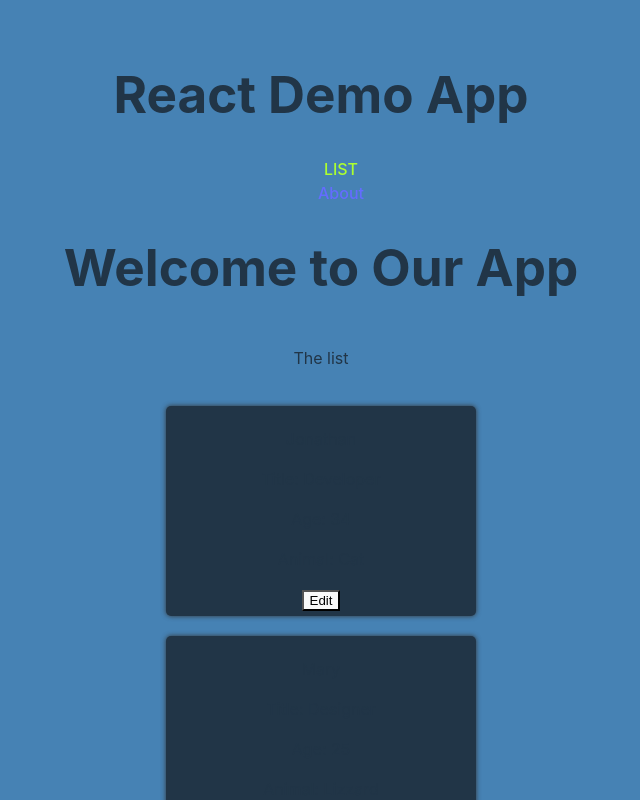
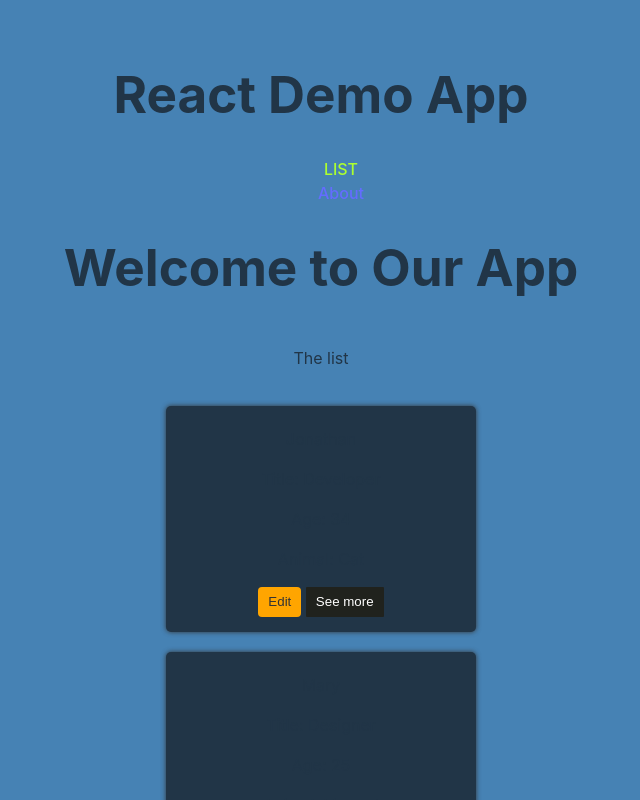
Before and after one commit to JonathanGian/React-Demo, a React (Vite) app: page / in a window 1280 px wide. Shown: the top 800 px of the page, without its empty margins (319-959 px from the left). Built offline with nearby package versions, Linux system fonts and the light colour scheme.

Commit message:
Add Button to JobCard, Add Details page,Styling for primary/secondary btn

```diff
--- a/src/components/Button.css
+++ b/src/components/Button.css
@@ -6,3 +6,23 @@
     padding: 5px 10px;
     margin-bottom: 10px;
 }
+
+.btn{
+    color: #333;
+    background-color: orange;
+    border-radius: 4px;
+    border: none;
+    height: 30px;
+    padding: 5px 10px;
+    margin-bottom: 10px;
+}
+.btn.primary{
+
+
+}
+.btn.secondary{
+    color:white;
+    background-color: rgba(32, 27, 11, 0.693);
+
+    border-radius: 1px;
+}
--- a/src/components/Button.jsx
+++ b/src/components/Button.jsx
@@ -1,7 +1,7 @@
 import "./Button.css"
-const Button = ({ text, cardClick, type = "button" }) => {// Type lets React know that whenever this button is used, its type is "button"
+const Button = ({ text, cardClick, type = "button", variant = "primary" }) => {// Type lets React know that whenever this button is used, its type is "button"
     return (
-    <button  onClick={cardClick} type={type}>
+    <button className={`btn ${variant}`} onClick={cardClick} type={type}>
         {text}
     </button>
     );
--- a/src/components/JobCard.jsx
+++ b/src/components/JobCard.jsx
@@ -29,6 +29,7 @@ function JobCard({ id, name, title, age, animal, onAnimalChange }) {
       <Button
       cardClick={toggleEdit}
       text={isEditing ? "Save" : "Edit"} /> {/* Basic if else broken down  */}
+      <Button text="See more" variant="secondary" />
     </div>
   );
 }
```
Also changed, not shown: src/pages/Details.jsx (added, +13 -0 lines).
